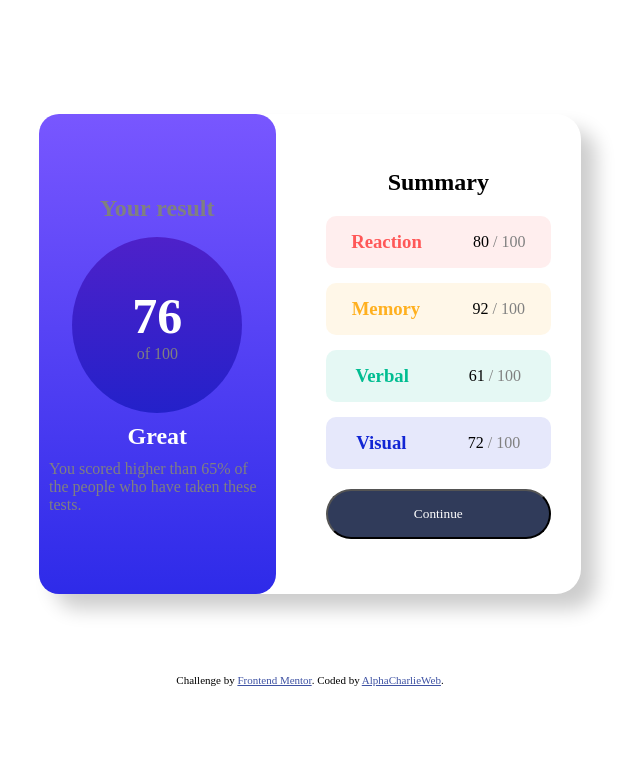
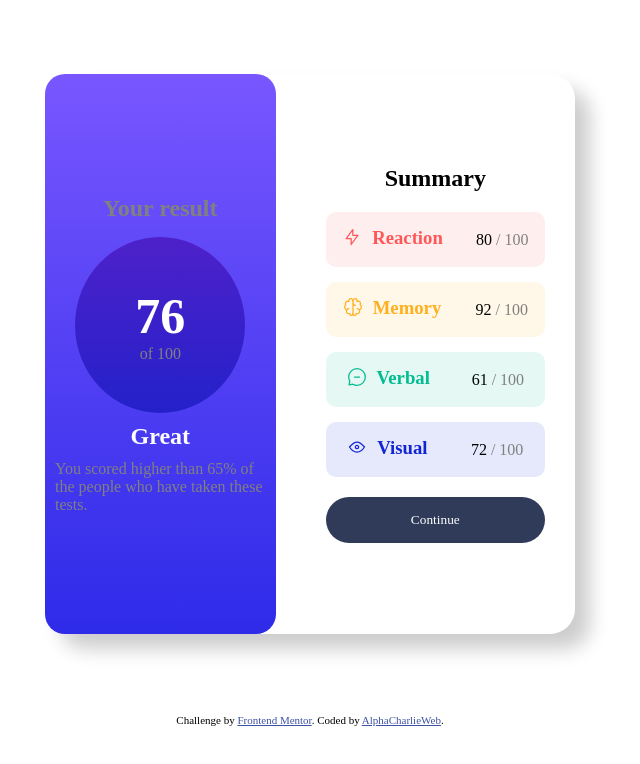
Before and after one commit to AlphaCharlieFoxtrot/results-summary-component-main, a plain HTML site: page index.html in a window 1280 px wide. Shown: the whole page, without its empty margins (330-970 px from the left). Drawn offline with Linux system fonts and the light colour scheme; a web font is replaced by a local one.

Commit message:
"correction"

```diff
--- a/index.html
+++ b/index.html
@@ -35,19 +35,19 @@
         <h2>Summary</h2>
         <article class="cards">
           <article class="card Reaction">
-            <h3><i class=""></i>Reaction</h3>
+            <h3><i><img src="assets/images/icon-reaction.svg" alt=""></i>Reaction</h3>
             <p>80 <span>/ 100</span></p>
           </article>
           <article class="card Memory">
-            <h3><i class=""></i>Memory</h3>
+            <h3><i><img src="assets/images/icon-memory.svg" alt=""></i>Memory</h3>
             <p>92 <span>/ 100</span></p>
           </article>
           <article class="card Verbal">
-            <h3><i class=""></i>Verbal</h3>
+            <h3><i><img src="assets/images/icon-verbal.svg" alt=""></i>Verbal</h3>
             <p>61 <span>/ 100</span></p>
           </article>
           <article class="card Visual">
-            <h3><i class=""></i>Visual</h3>
+            <h3><i><img src="assets/images/icon-visual.svg" alt=""></i>Visual</h3>
             <p>72 <span>/ 100</span></p>
           </article>
         </article>
--- a/sass/style.scss
+++ b/sass/style.scss
@@ -29,8 +29,10 @@ body{
             justify-content: center;
             gap: 25px;
             min-width: 375px;
-            max-width: 550px;
             width: 100%;
+            @media (min-width:500px) {
+                max-width: 500px;
+            }
             min-width: 375px;
             @media (min-width:1024px) {
                 display: flex;
@@ -41,8 +43,8 @@ body{
                 border-radius: 25px;
                 padding-right: 30px;
                 box-shadow:15px 15px 19px rgba(0, 0, 0, 0.2);
-                max-width: 40%;
-                height: 60%;
+                width: 700px;
+                height: 70%;
             }
             .result{
                 display: flex;
@@ -127,18 +129,24 @@ body{
                         background-color: hsla(0, 100%, 67%,0.1);
                         h3{
                             color: hsl(0,100%,67%);
+                            display: flex;
+                            gap: 10px;
                         }
                     }
                     .Memory{
                         background-color: hsla(39, 100%, 56%,0.1);
                         h3{
                             color: hsl(39,100%,56%);
+                            display: flex;
+                            gap: 10px;
                         }
                     }
                     .Verbal{
                         background-color: hsla(166, 100%, 37%,0.1);
                         h3{
                             color: hsl(166,100%,37%);
+                            display: flex;
+                            gap: 10px;
                         }
 
                     }
@@ -146,16 +154,26 @@ body{
                         background-color: hsla(234, 85%, 45%,0.1);
                         h3{
                             color: hsl(234,85%,45%);
+                            display: flex;
+                            gap: 10px;
                         }
                     }
                 }
                 button{
                     width: 100%;
                     background-color: hsl(224, 30%, 27%);
+                    border: none;
                     color: white;
                     padding-top: 15px;
                     padding-bottom: 15px;
                     border-radius: 50px;
+                    transition: 0.5s;
+                    &:hover{
+                        transform: scale(1.02);
+                    }
+                    &:active{
+                        background: linear-gradient(to bottom,hsl(256, 72%, 46%),hsl(241, 72%, 46%));
+                    }
                 }
             }
         }
```
Also changed, not shown: sass/style.css, 1 other file.
